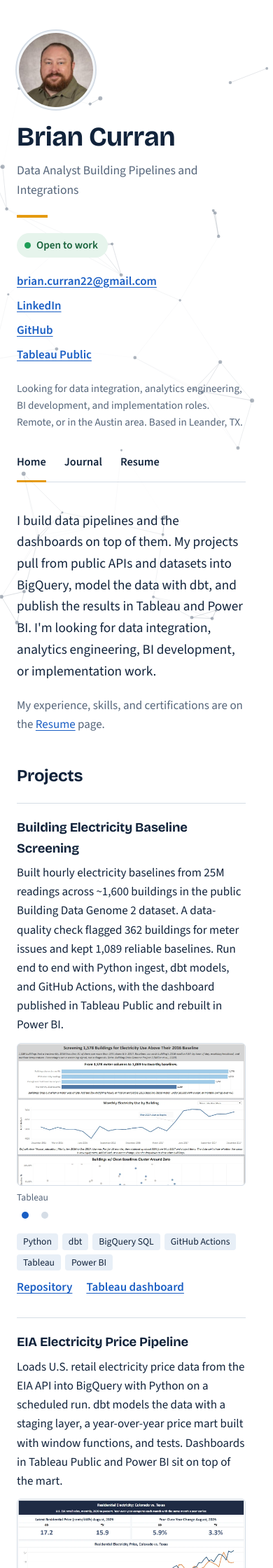
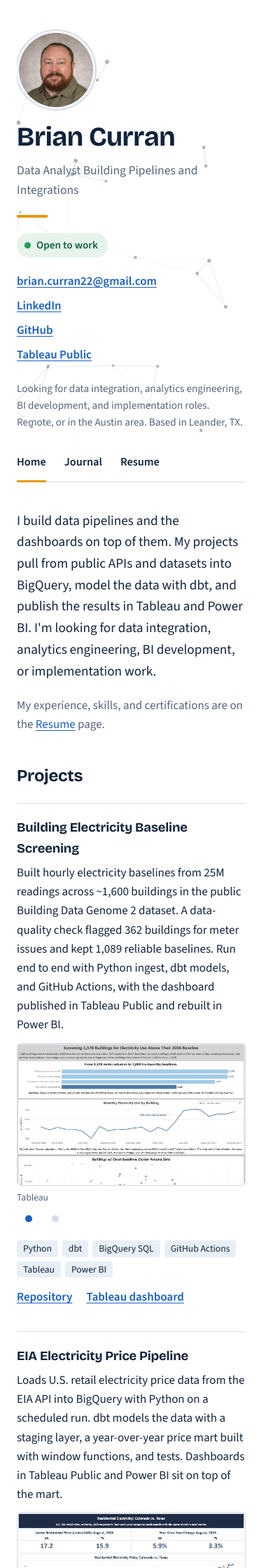
Before and after one commit to bcurran2/bcurran2.github.io, a Jekyll site: the page built from index.html, in a window 390 px wide. Shown: the top 2240 px of the page at 70% size. Built offline with Jekyll 4.4.1, drawn with Linux system fonts in a browser that asks for light colours.

Commit message:
Mobile: stop sideways scrolling and enlarge small tap targets
Co-Authored-By: Claude Sonnet 5.5 <noreply@anthropic.com>
Claude-Session: https://claude.ai/code/session_01BawUPTpi4QgBjPvQPzkoEg

```diff
--- a/assets/style.css
+++ b/assets/style.css
@@ -208,3 +208,11 @@
   aside { view-transition-name: sidebar; }
   ::view-transition-group(*) { animation-duration: .18s; }
   @media (prefers-reduced-motion: reduce) { @view-transition { navigation: none; } }
+
+  /* Phones: clip the background canvas to the left pane so it can't widen the page, and give links and buttons thumb-sized targets. */
+  @media (max-width: 900px) { aside { position: relative; overflow: hidden; } }
+  @media (max-width: 640px) {
+    .plinks a, .linkbtn, .adv summary { display: inline-block; padding: 8px 0; }
+    .plinks { line-height: 1.2; }
+  }
+  @media (max-width: 640px) { .gallery .dots button { width: 34px; height: 34px; } .gallery .dots button::after { left: 12px; top: 12px; } }
```
